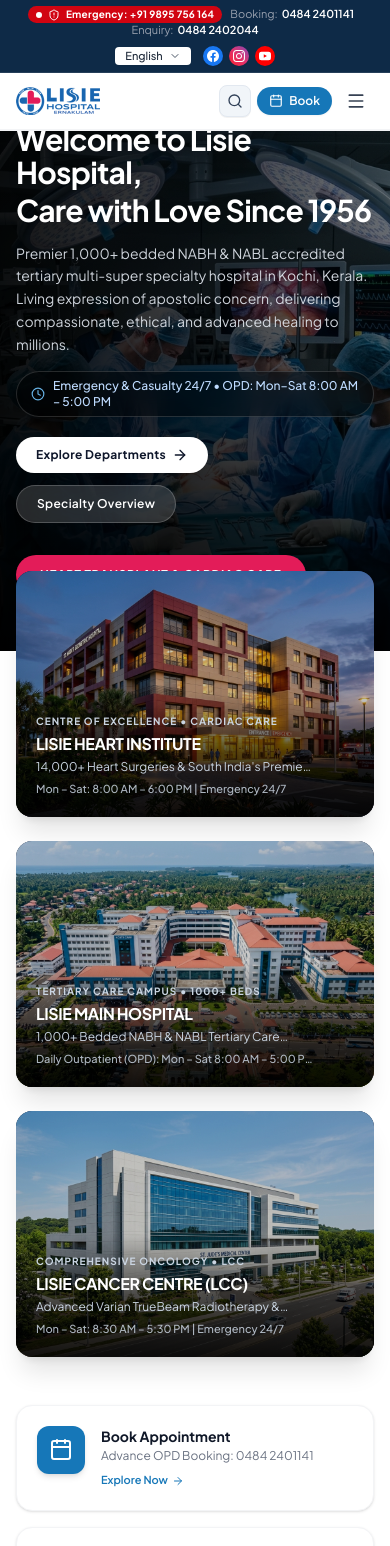
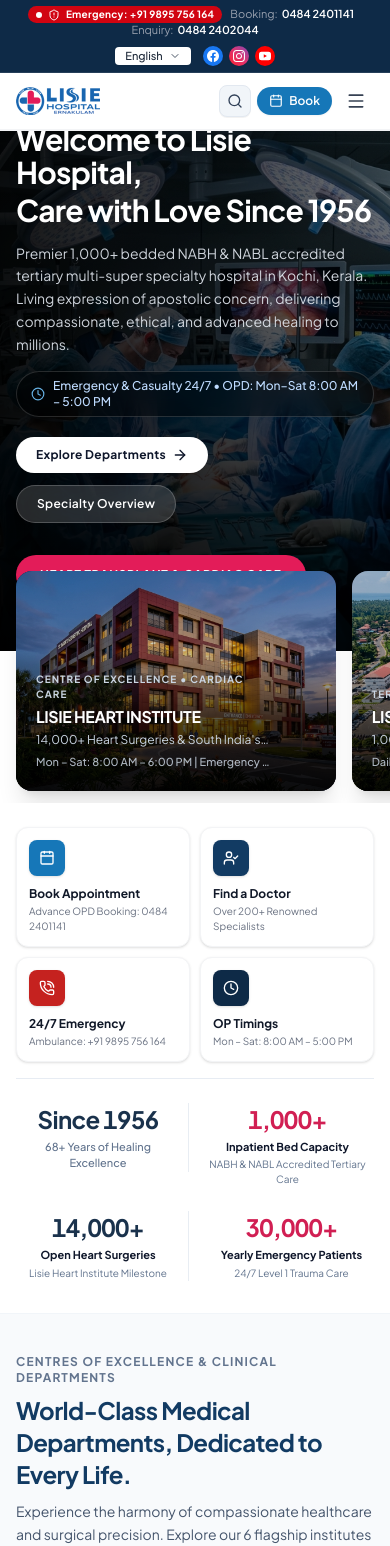
Before and after one commit to ckwebdevelopmentteam/lisie-hospital, a Next.js app: page / in a window 390 px wide. Shown: the top 1546 px of the page. Built offline with nearby package versions, Linux system fonts and the light colour scheme.

Commit message:
feat(responsive): enhance mobile responsiveness, eliminate experience carousel blinking, and add swipe gestures

```diff
--- a/src/components/hero/DepartmentExplorer.tsx
+++ b/src/components/hero/DepartmentExplorer.tsx
@@ -512,21 +512,21 @@ export default function DepartmentExplorer() {
 
 
   return (
-    <section id="departments" className="relative w-full py-12 sm:py-16 lg:py-20 px-4 sm:px-6 lg:px-8 bg-[#F8FAFC] border-t border-slate-100 overflow-hidden">
+    <section id="departments" className="relative w-full py-10 sm:py-16 lg:py-20 px-4 sm:px-6 lg:px-8 bg-[#F8FAFC] border-t border-slate-100 overflow-hidden">
       <div className="w-full max-w-[1536px] mx-auto">
 
         {/* ---------------------------------------------------- */}
         {/* SECTION HEADER                                       */}
         {/* ---------------------------------------------------- */}
-        <div className="flex flex-col md:flex-row md:items-end justify-between gap-6 pb-10 border-b border-slate-200/80">
+        <div className="flex flex-col md:flex-row md:items-end justify-between gap-5 sm:gap-6 pb-8 sm:pb-10 border-b border-slate-200/80">
           <div className="max-w-3xl">
-            <span className="text-xs sm:text-[13px] font-bold uppercase tracking-widest text-slate-500 mb-3 sm:mb-4 block">
+            <span className="text-xs sm:text-[13px] font-bold uppercase tracking-widest text-slate-500 mb-2 sm:mb-4 block">
               Centres of Excellence & Clinical Departments
             </span>
-            <h2 className="text-3xl sm:text-4xl lg:text-5xl font-extrabold text-[#123B63] tracking-tight">
+            <h2 className="text-2xl sm:text-3xl lg:text-5xl font-extrabold text-[#123B63] tracking-tight">
               World-Class Medical Departments, Dedicated to Every Life.
             </h2>
-            <p className="mt-3 text-base sm:text-lg text-slate-600 leading-relaxed">
+            <p className="mt-2.5 sm:mt-3 text-sm sm:text-base lg:text-lg text-slate-600 leading-relaxed">
               Experience the harmony of compassionate healthcare and surgical precision.
               Explore our 6 flagship institutes and over 35 specialized medical departments.
             </p>
@@ -685,8 +685,8 @@ export default function DepartmentExplorer() {
             </div>
           </div>
 
-          {/* Category Tabs */}
-          <div className="flex flex-wrap items-center gap-1.5 pb-3 mb-6 border-b border-slate-200/80">
+          {/* Category Tabs: Smooth horizontal swipe reel on mobile */}
+          <div className="flex items-center gap-2 overflow-x-auto pb-3 mb-6 border-b border-slate-200/80 [scrollbar-width:none] [&::-webkit-scrollbar]:hidden -mx-4 px-4 sm:mx-0 sm:px-0">
             {[
               { id: "all", label: "All Departments", count: counts.all },
               { id: "clinical", label: "Clinical Specialties", count: counts.clinical },
@@ -703,7 +703,7 @@ export default function DepartmentExplorer() {
                     setActiveTab(tab.id as DepartmentCategory);
                     setShowAllDepartments(false);
                   }}
-                  className={`inline-flex items-center gap-1.5 px-3 py-1.5 rounded-full text-xs font-bold transition-all ${
+                  className={`shrink-0 inline-flex items-center gap-1.5 px-3.5 py-1.5 rounded-full text-xs font-bold transition-all ${
                     isActive
                       ? "bg-[#123B63] text-white shadow-xs"
                       : "bg-white hover:bg-slate-100 text-slate-700 border border-slate-200/70"
--- a/src/components/hero/HospitalStatsBar.tsx
+++ b/src/components/hero/HospitalStatsBar.tsx
@@ -88,54 +88,54 @@ export default function HospitalStatsBar() {
   }, []);
 
   return (
-    <div className="w-full px-4 sm:px-6 lg:px-8 pb-12 sm:pb-16 lg:pb-20 font-sans">
-      <div ref={statsRef} className="w-full max-w-[1536px] mx-auto border-t border-slate-200/80 pt-10 sm:pt-12">
-        <div className="grid grid-cols-2 lg:grid-cols-4 gap-6 sm:gap-8 text-center items-start">
+    <div className="w-full px-4 sm:px-6 lg:px-8 pb-8 sm:pb-14 lg:pb-20 font-sans">
+      <div ref={statsRef} className="w-full max-w-[1536px] mx-auto border-t border-slate-200/80 pt-6 sm:pt-10 lg:pt-12">
+        <div className="grid grid-cols-2 lg:grid-cols-4 gap-y-6 gap-x-3 sm:gap-8 text-center items-start">
           {/* 1. Since 1956 */}
-          <div className="flex flex-col items-center border-r border-slate-200/80 pr-3 sm:pr-6">
-            <span className="text-3xl sm:text-4xl lg:text-[42px] font-bold tracking-tight text-[#1a324c]">
+          <div className="flex flex-col items-center border-r border-slate-200/80 pr-2 sm:pr-6">
+            <span className="text-2xl sm:text-4xl lg:text-[42px] font-bold tracking-tight text-[#1a324c]">
               <CountUpNumber target={1956} prefix="Since " isFormatted={false} isVisible={statsVisible} />
             </span>
-            <span className="text-xs sm:text-sm text-slate-500 font-medium mt-1.5 sm:mt-2">
+            <span className="text-[11px] sm:text-sm text-slate-500 font-medium mt-1 sm:mt-2">
               68+ Years of Healing Excellence
             </span>
           </div>
 
           {/* 2. 1,000+ Inpatient Bed Capacity */}
-          <div className="flex flex-col items-center max-lg:border-r-0 lg:border-r border-slate-200/80 px-3 sm:px-6">
-            <span className="text-3xl sm:text-4xl lg:text-[42px] font-bold text-[#d11f53] tracking-tight">
+          <div className="flex flex-col items-center max-lg:border-r-0 lg:border-r border-slate-200/80 px-2 sm:px-6">
+            <span className="text-2xl sm:text-4xl lg:text-[42px] font-bold text-[#d11f53] tracking-tight">
               <CountUpNumber target={1000} suffix="+" isFormatted={true} isVisible={statsVisible} />
             </span>
-            <span className="text-xs sm:text-sm font-bold text-slate-900 mt-1.5 sm:mt-2">
+            <span className="text-[11px] sm:text-sm font-bold text-slate-900 mt-1 sm:mt-2">
               Inpatient Bed Capacity
             </span>
-            <span className="text-[11px] sm:text-xs text-slate-500 mt-0.5">
+            <span className="text-[10px] sm:text-xs text-slate-500 mt-0.5">
               NABH & NABL Accredited Tertiary Care
             </span>
           </div>
 
           {/* 3. 14,000+ Open Heart Surgeries */}
-          <div className="flex flex-col items-center border-r border-slate-200/80 pr-3 sm:pr-6 lg:px-6">
-            <span className="text-3xl sm:text-4xl lg:text-[42px] font-bold text-[#1a324c] tracking-tight">
+          <div className="flex flex-col items-center border-r border-slate-200/80 pr-2 sm:pr-6 lg:px-6">
+            <span className="text-2xl sm:text-4xl lg:text-[42px] font-bold text-[#1a324c] tracking-tight">
               <CountUpNumber target={14000} suffix="+" isFormatted={true} isVisible={statsVisible} />
             </span>
-            <span className="text-xs sm:text-sm font-bold text-slate-900 mt-1.5 sm:mt-2">
+            <span className="text-[11px] sm:text-sm font-bold text-slate-900 mt-1 sm:mt-2">
               Open Heart Surgeries
             </span>
-            <span className="text-[11px] sm:text-xs text-slate-500 mt-0.5">
+            <span className="text-[10px] sm:text-xs text-slate-500 mt-0.5">
               Lisie Heart Institute Milestone
             </span>
           </div>
 
           {/* 4. 30,000+ Yearly Emergency Patients */}
-          <div className="flex flex-col items-center pl-3 sm:pl-6">
-            <span className="text-3xl sm:text-4xl lg:text-[42px] font-bold text-[#d11f53] tracking-tight">
+          <div className="flex flex-col items-center pl-2 sm:pl-6">
+            <span className="text-2xl sm:text-4xl lg:text-[42px] font-bold text-[#d11f53] tracking-tight">
               <CountUpNumber target={30000} suffix="+" isFormatted={true} isVisible={statsVisible} />
             </span>
-            <span className="text-xs sm:text-sm font-bold text-slate-900 mt-1.5 sm:mt-2">
+            <span className="text-[11px] sm:text-sm font-bold text-slate-900 mt-1 sm:mt-2">
               Yearly Emergency Patients
             </span>
-            <span className="text-[11px] sm:text-xs text-slate-500 mt-0.5">
+            <span className="text-[10px] sm:text-xs text-slate-500 mt-0.5">
               24/7 Level 1 Trauma Care
             </span>
           </div>
--- a/src/components/hero/OverlappingCards.tsx
+++ b/src/components/hero/OverlappingCards.tsx
@@ -24,8 +24,8 @@ export default function OverlappingCards({ campuses }: OverlappingCardsProps) {
   return (
     <div className="relative z-30 w-full px-4 sm:px-6 lg:px-8 -mt-20 sm:-mt-28 md:-mt-32 lg:-mt-36">
       <div className="w-full max-w-[1536px] mx-auto">
-        {/* 3-Column Responsive Grid */}
-      <div className="grid grid-cols-1 md:grid-cols-3 gap-6 lg:gap-8">
+      {/* Responsive: Horizontal swipe reel on mobile (< md), 3-Column Grid on tablet/desktop (>= md) */}
+      <div className="flex overflow-x-auto snap-x snap-mandatory gap-4 pb-3 -mx-4 px-4 sm:mx-0 sm:px-0 md:grid md:grid-cols-3 md:gap-6 lg:gap-8 [scrollbar-width:none] [&::-webkit-scrollbar]:hidden">
         {campuses.map((campus) => {
           const tag = getInstituteTag(campus.id);
 
@@ -33,7 +33,7 @@ export default function OverlappingCards({ campuses }: OverlappingCardsProps) {
             <Link
               key={campus.id}
               href={campus.link}
-              className="group relative w-full aspect-[16/11] rounded-2xl sm:rounded-3xl overflow-hidden shadow-xl hover:shadow-2xl transition-all duration-300 hover:-translate-y-1.5 cursor-pointer block bg-slate-950"
+              className="group relative w-[82vw] sm:w-[58vw] md:w-full shrink-0 snap-center aspect-[16/11] rounded-2xl sm:rounded-3xl overflow-hidden shadow-xl hover:shadow-2xl transition-all duration-300 hover:-translate-y-1.5 cursor-pointer block bg-slate-950"
             >
               {/* Full Background Photograph */}
               <img
--- a/src/components/hero/QuickFeaturesBar.tsx
+++ b/src/components/hero/QuickFeaturesBar.tsx
@@ -58,10 +58,10 @@ export default function QuickFeaturesBar({
   ];
 
   return (
-    <div className="w-full px-4 sm:px-6 lg:px-8 pt-12 sm:pt-16 pb-8 sm:pb-12">
+    <div className="w-full px-4 sm:px-6 lg:px-8 pt-6 sm:pt-14 pb-4 sm:pb-10">
       <div className="w-full max-w-[1536px] mx-auto">
-        {/* 4 Quick Action Cards */}
-      <div className="grid grid-cols-1 sm:grid-cols-2 lg:grid-cols-4 gap-4 sm:gap-6">
+        {/* 4 Quick Action Cards: Compact 2-col on mobile, 4-col on desktop */}
+        <div className="grid grid-cols-2 lg:grid-cols-4 gap-2.5 sm:gap-6">
           {quickActions.map((action, idx) => {
             const Icon = action.icon;
             return (
@@ -69,21 +69,21 @@ export default function QuickFeaturesBar({
                 key={idx}
                 type="button"
                 onClick={action.onClick}
-              className={`group p-5 rounded-2xl bg-white border border-gray-100 shadow-sm hover:shadow-xl transition-all duration-300 text-left flex items-start space-x-4 ${action.hoverBorder} transform hover:-translate-y-1`}
+                className={`group p-3 sm:p-5 rounded-xl sm:rounded-2xl bg-white border border-gray-100 shadow-sm hover:shadow-xl transition-all duration-300 text-left flex flex-col sm:flex-row items-start space-y-2.5 sm:space-y-0 sm:space-x-4 ${action.hoverBorder} transform hover:-translate-y-1`}
               >
                 <div
-                className={`w-12 h-12 rounded-xl flex items-center justify-center shrink-0 shadow-md group-hover:scale-110 transition-transform ${action.color}`}
+                  className={`w-9 h-9 sm:w-12 sm:h-12 rounded-lg sm:rounded-xl flex items-center justify-center shrink-0 shadow-sm sm:shadow-md group-hover:scale-110 transition-transform ${action.color}`}
                 >
-                <Icon className="w-6 h-6" />
+                  <Icon className="w-4 h-4 sm:w-6 sm:h-6" />
                 </div>
-              <div className="flex-1">
-                <span className="text-sm font-bold text-gray-900 group-hover:text-[#1677B8] transition-colors block">
+                <div className="flex-1 min-w-0">
+                  <span className="text-xs sm:text-sm font-bold text-gray-900 group-hover:text-[#1677B8] transition-colors block truncate sm:whitespace-normal">
                     {action.title}
                   </span>
-                <span className="text-xs text-gray-500 mt-0.5 block">
+                  <span className="text-[10px] sm:text-xs text-gray-500 mt-0.5 block line-clamp-1 sm:line-clamp-none">
                     {action.desc}
                   </span>
-                <span className="mt-2 text-[11px] font-semibold text-[#1677B8] inline-flex items-center space-x-1 group-hover:translate-x-1 transition-transform">
+                  <span className="mt-1.5 sm:mt-2 text-[10px] sm:text-[11px] font-semibold text-[#1677B8] hidden xs:inline-flex items-center space-x-1 group-hover:translate-x-1 transition-transform">
                   <span>Explore Now</span>
                   <ArrowRight className="w-3 h-3" />
                 </span>
--- a/src/components/landing/BookingConsultationSection.tsx
+++ b/src/components/landing/BookingConsultationSection.tsx
@@ -32,7 +32,7 @@ export default function BookingConsultationSection() {
 
   return (
     <section
-      className="relative w-full py-12 sm:py-16 lg:py-20 px-4 sm:px-6 lg:px-8 bg-gradient-to-br from-stone-950 via-burgundy-950 to-stone-900 text-white overflow-hidden font-sans"
+      className="relative w-full py-8 sm:py-16 lg:py-20 px-4 sm:px-6 lg:px-8 bg-gradient-to-br from-stone-950 via-burgundy-950 to-stone-900 text-white overflow-hidden font-sans"
       id="contact"
     >
       <div className="w-full max-w-[1536px] mx-auto relative z-10">
```
Also changed, not shown: src/components/landing/LegacyStorySection.tsx (+5 -5 lines), src/components/landing/PatientExperienceSection.tsx (+123 -57 lines), src/components/landing/PatientStoriesSection.tsx (+8 -8 lines). Lines whose indentation alone changed are shown as unchanged.
